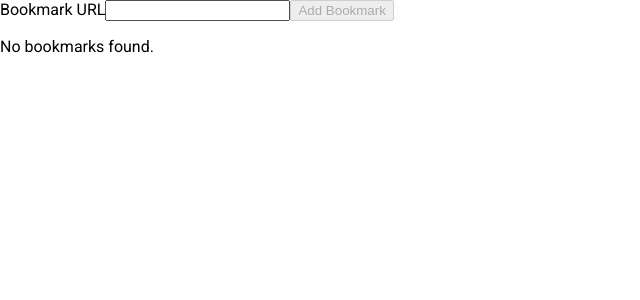
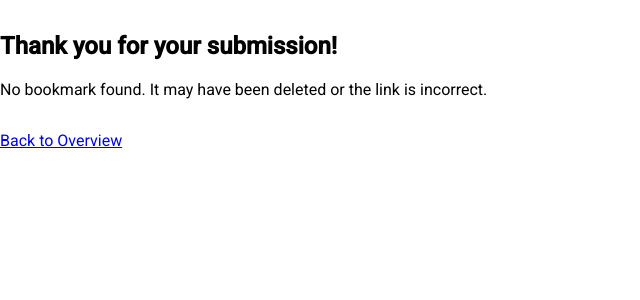
Before and after one commit to 2000pesos/bookmark-manager, an Angular app: page /result/1 in a window 1280 px wide. Before the commit this address led to /overview. Shown: the top 300 px of the page, without its empty margins (0-640 px from the left). Built offline with nearby package versions, Linux system fonts and the light colour scheme.

Commit message:
scaffolded result page. basic implementation of result with thank you message.

```diff
--- a/src/app/app.routes.ts
+++ b/src/app/app.routes.ts
@@ -1,9 +1,11 @@
 import { Routes } from '@angular/router';
 import { OverviewComponent } from './pages/overview/overview.component';
+import { ResultComponent } from './pages/result/result.component';
 
 export const routes: Routes = [
 
   { path: '', redirectTo: 'overview', pathMatch: 'full' },
   { path: 'overview', component: OverviewComponent },
+  { path: 'result/:id', component: ResultComponent },
   { path: '**', redirectTo: 'overview' }
 ];
--- /dev/null
+++ b/src/app/pages/result/result.component.css
@@ -0,0 +1,7 @@
+h2 {
+    margin-top: 2rem;
+  }
+  a {
+    display: inline-block;
+    margin-top: 1rem;
+  }
--- /dev/null
+++ b/src/app/pages/result/result.component.html
@@ -0,0 +1,11 @@
+<h2>Thank you for your submission!</h2>
+
+<div *ngIf="bookmark; else notFound">
+  <p>You submitted: <a [href]="bookmark.url" target="_blank">{{ bookmark.url }}</a></p>
+</div>
+
+<ng-template #notFound>
+  <p>No bookmark found. It may have been deleted or the link is incorrect.</p>
+</ng-template>
+
+<a routerLink="/overview">Back to Overview</a>
--- /dev/null
+++ b/src/app/pages/result/result.component.ts
@@ -0,0 +1,20 @@
+import { Component } from '@angular/core';
+import { CommonModule } from '@angular/common';
+import { ActivatedRoute, RouterModule } from '@angular/router';
+import { BookmarkService, Bookmark } from '../../services/bookmark.service';
+
+@Component({
+  selector: 'app-result',
+  standalone: true,
+  imports: [CommonModule, RouterModule],
+  templateUrl: './result.component.html',
+  styleUrls: ['./result.component.css']
+})
+export class ResultComponent {
+  bookmark: Bookmark | null = null;
+
+  constructor(private route: ActivatedRoute, private bookmarkService: BookmarkService) {
+    const id = this.route.snapshot.paramMap.get('id');
+    this.bookmark = this.bookmarkService.getListOfBookmarks().find(b => b.id === id) ?? null;
+  }
+}
```
Also changed, not shown: 1 other file (tests, documents, lock files or other folders).
